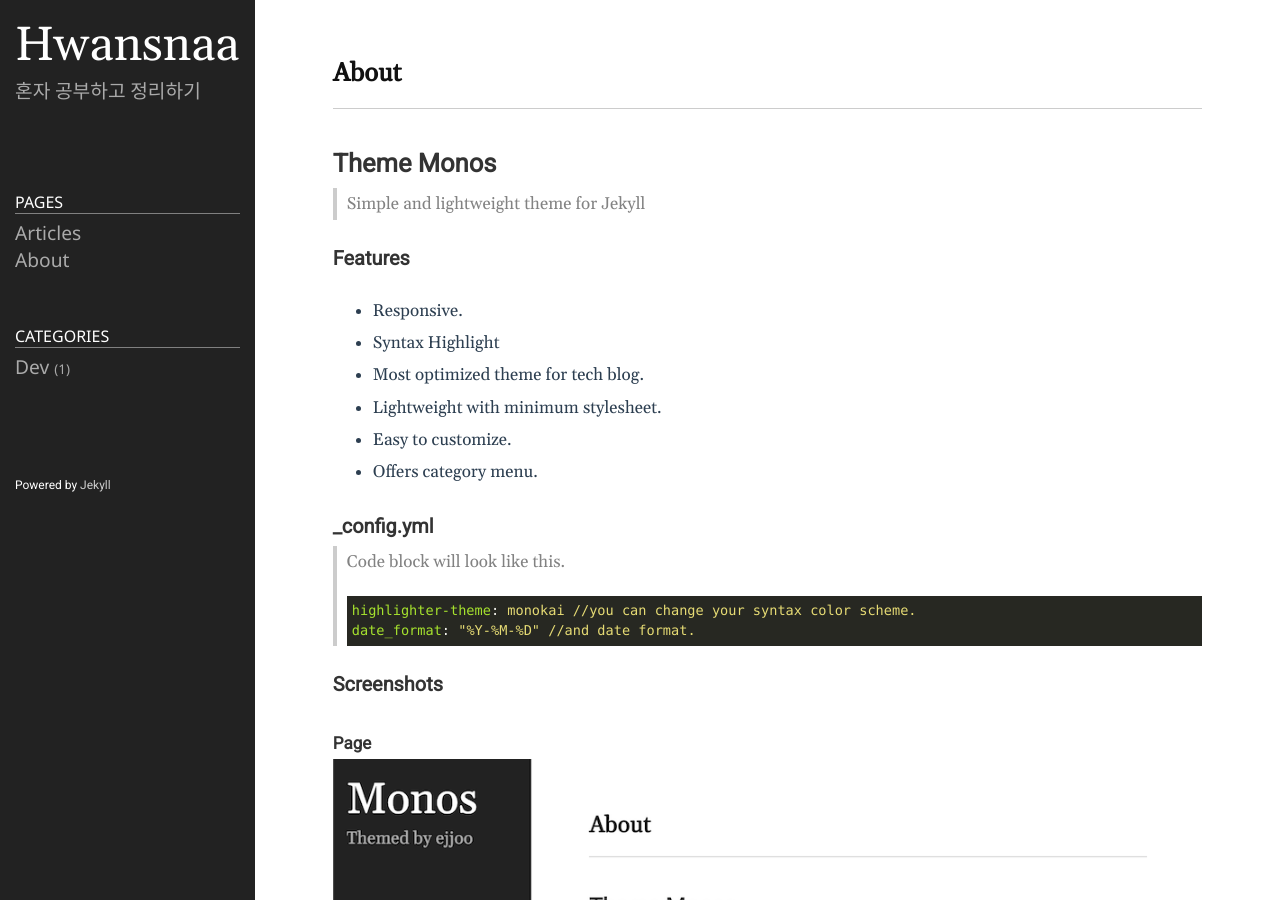
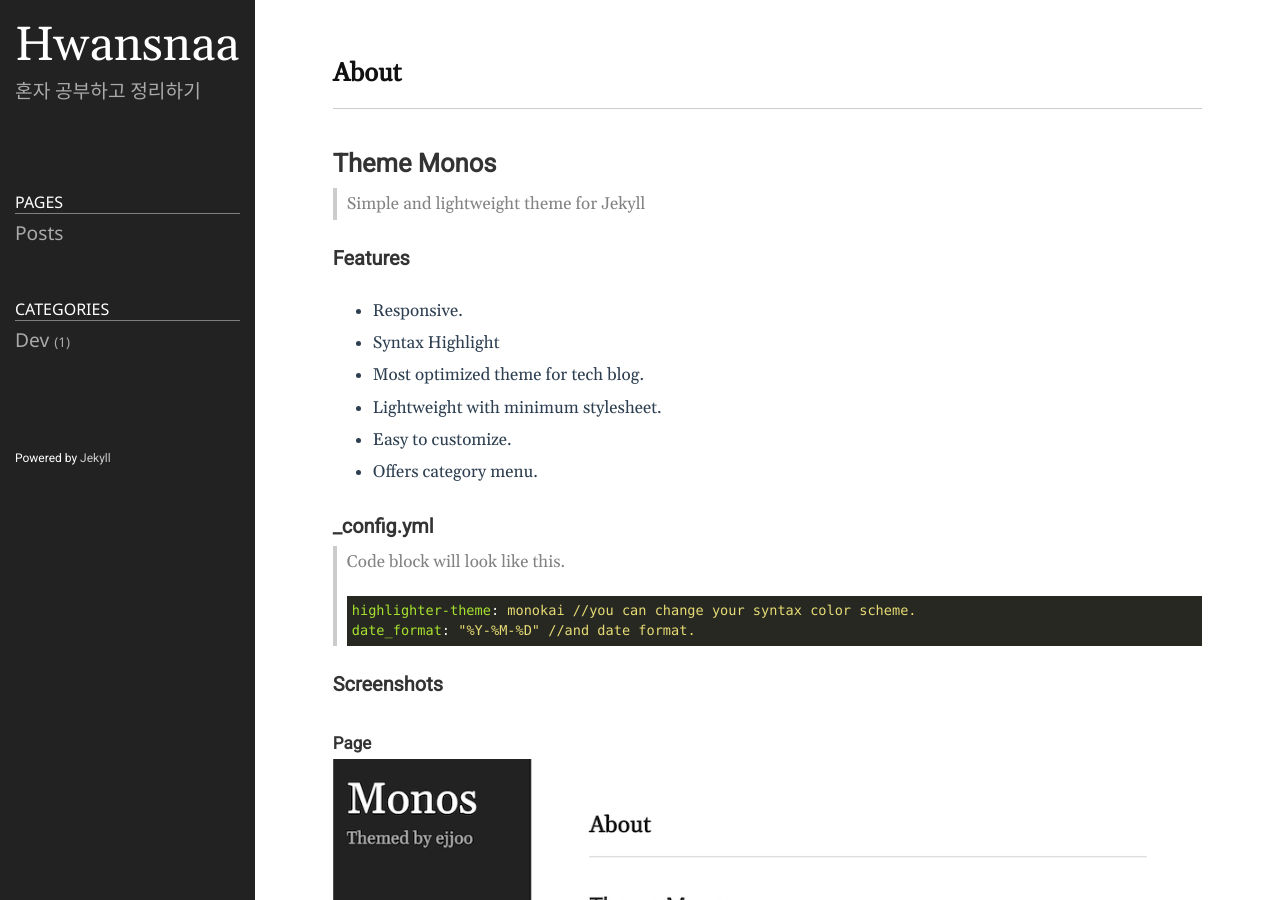
Before and after one commit to hwansnaa/hwansnaa.github.io, a Jekyll site: the page built from README.md, in a window 1280 px wide and 900 px high. Built offline with Jekyll 4.4.1, drawn with Linux system fonts in a browser that asks for light colours.

Commit message:
Pages에 about 태그 삭제

```diff
--- a/_includes/sidebar.html
+++ b/_includes/sidebar.html
@@ -15,20 +15,8 @@
 	<ul class="nav">
       <li class="nav-title">Pages</li>
 	  <li>
-	  	<a class="nav-item" href="/">Articles</a>
+	  	<a class="nav-item" href="/">Posts</a>
 	  </li>
-	  {% assign pages_list = site.pages %}
-	  {% for node in pages_list %}
-	    {% if node.title != null %}
-	      {% if node.layout == "page" %}
-	        <li>
-	        	<a class="nav-item" href="{{ node.url }}">
-	            	{{ node.title }}
-	            </a>
-	        </li>
-	      {% endif %}
-	    {% endif %}
-	  {% endfor %}
 	</ul>
 </div>
 
```
